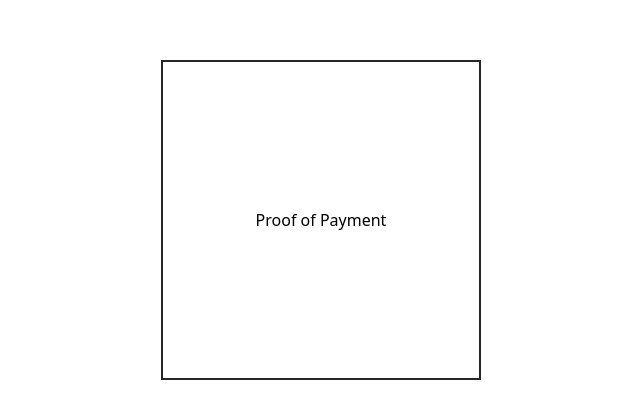
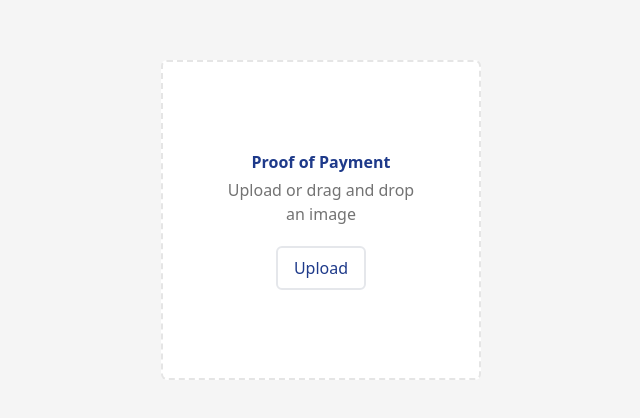
Before and after one commit to TitoMitto/drag-and-drop, a Svelte app: page / in a window 1280 px wide. Shown: the part 180-598 px from the top of the page, without its empty margins (319-959 px from the left). Built offline with nearby package versions, Linux system fonts and the light colour scheme.

Commit message:
added styling

```diff
--- a/src/App.svelte
+++ b/src/App.svelte
@@ -1,5 +1,9 @@
-<main class="h-screen flex items-center justify-center">
-  <div class="w-80 h-80 border-2 border-spacing-1 p-10 flex items-center justify-center  border-neutral-800 bg-white">
-    Proof of Payment
+<main class="h-screen flex items-center bg-neutral-100 justify-center">
+  <div class="w-80 h-80 border-2 border-dashed  rounded-md border-spacing-4 p-10 flex flex-col  items-center justify-center  border-neutral-200 bg-white">
+    <p class="font-semibold text-blue-900">Proof of Payment</p>
+    <p class="text-center text-neutral-500 mt-1">Upload or drag and drop <br> an image</p>
+
+
+    <button class="px-4 py-2 mt-5 rounded-md border-solid border-2 font-medium text-blue-900">Upload</button>
   </div>
 </main>
```
